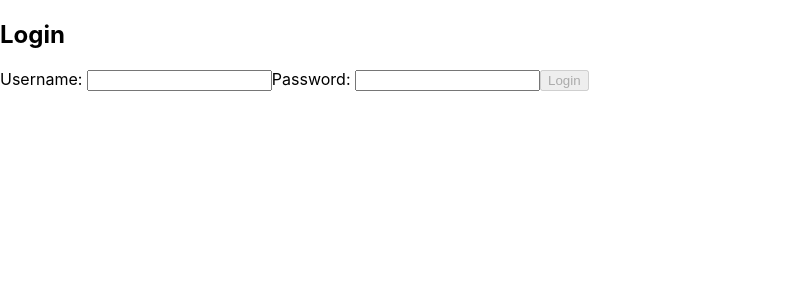
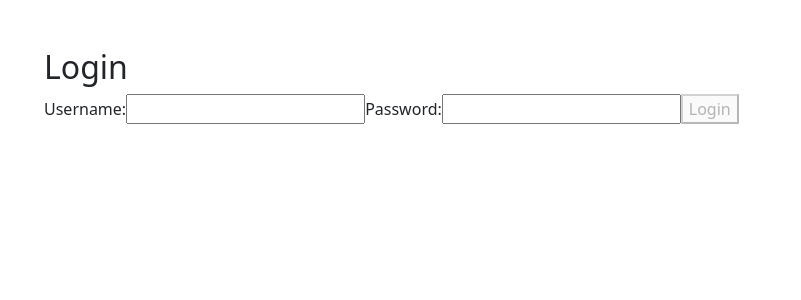
Before and after one commit to Rds1055/fall-22-dbgui, a React (Create React App) app in the folder frontend/: page / in a window 1280 px wide. Shown: the top 300 px of the page, without its empty margins (0-801 px from the left). Built offline with nearby package versions, Linux system fonts and the light colour scheme.

Commit message:
Start styling login

```diff
--- a/frontend/package.json
+++ b/frontend/package.json
@@ -6,6 +6,7 @@
     "@testing-library/jest-dom": "^5.16.5",
     "@testing-library/react": "^13.4.0",
     "@testing-library/user-event": "^13.5.0",
+    "bootstrap": "^5.2.2",
     "react": "^18.2.0",
     "react-dom": "^18.2.0",
     "react-scripts": "5.0.1",
--- a/frontend/src/components/common/TextField.jsx
+++ b/frontend/src/components/common/TextField.jsx
@@ -1,10 +1,10 @@
-export const TextField = ({ label, value, setValue }) => {
+export const TextField = ({ label, value, setValue, id, type }) => {
     return (
         <>
-            <label htmlFor = "value">{label}</label>
-            <input type = "text"
-                id = "value"
-                name = "value"
+            <label htmlFor = {id}>{label}</label>
+            <input type = {type}
+                id = {id}
+                name = {id}
                 value = {value}
                 onChange = {event => setValue(event.target.value)}
             />
--- a/frontend/src/components/pages/Login.jsx
+++ b/frontend/src/components/pages/Login.jsx
@@ -24,12 +24,13 @@ export const Login = () => {
     // HTML for login form
     return (
         <>
+            <div id = "login" className = "container-fluid mt-5 row justify-content-center className='col me-3'">
                 <h2>Login</h2>
-            <form id = "login">
+                <form>
                     {/* Username field */}
-                <TextField label = "Username: " value = {username} setValue = {setUsername}/>
+                    <TextField label = "Username: " value = {username} setValue = {setUsername} id = "login-username" type = "text"/>
                     {/* Password field */}
-                <TextField label = "Password: " value = {password} setValue = {setPassword}/>
+                    <TextField label = "Password: " value = {password} setValue = {setPassword} id = "login-password" type = "password"/>
                     {/* Submit button */}
                     {/* Disabled with no entered credentials */}
                     {
@@ -60,8 +61,8 @@ export const Login = () => {
                         valid !== undefined && valid !== 1 &&
                         <p>You are logged in!</p>
                     }
-
                 </form>
+            </div>
         </>
     );
 };
--- a/frontend/src/index.css
+++ /dev/null
@@ -1,13 +0,0 @@
-body {
-  margin: 0;
-  font-family: -apple-system, BlinkMacSystemFont, 'Segoe UI', 'Roboto', 'Oxygen',
-    'Ubuntu', 'Cantarell', 'Fira Sans', 'Droid Sans', 'Helvetica Neue',
-    sans-serif;
-  -webkit-font-smoothing: antialiased;
-  -moz-osx-font-smoothing: grayscale;
-}
-
-code {
-  font-family: source-code-pro, Menlo, Monaco, Consolas, 'Courier New',
-    monospace;
-}
--- a/frontend/src/index.js
+++ b/frontend/src/index.js
@@ -1,7 +1,9 @@
 import React from 'react';
 import ReactDOM from 'react-dom/client';
-import './index.css';
 import {App} from './components/App';
+import "bootstrap";
+import "bootstrap/dist/css/bootstrap.css";
+import "./style.css"
 
 const root = ReactDOM.createRoot(document.getElementById('root'));
 root.render(
--- /dev/null
+++ b/frontend/src/style.css
@@ -0,0 +1,9 @@
+/* General */
+#root {
+    width: 95%;
+    margin: 0 auto;
+}
+
+#login {
+
+}
```
Also changed, not shown: 1 other file (tests, documents, lock files or other folders). Lines whose indentation alone changed are shown as unchanged.
